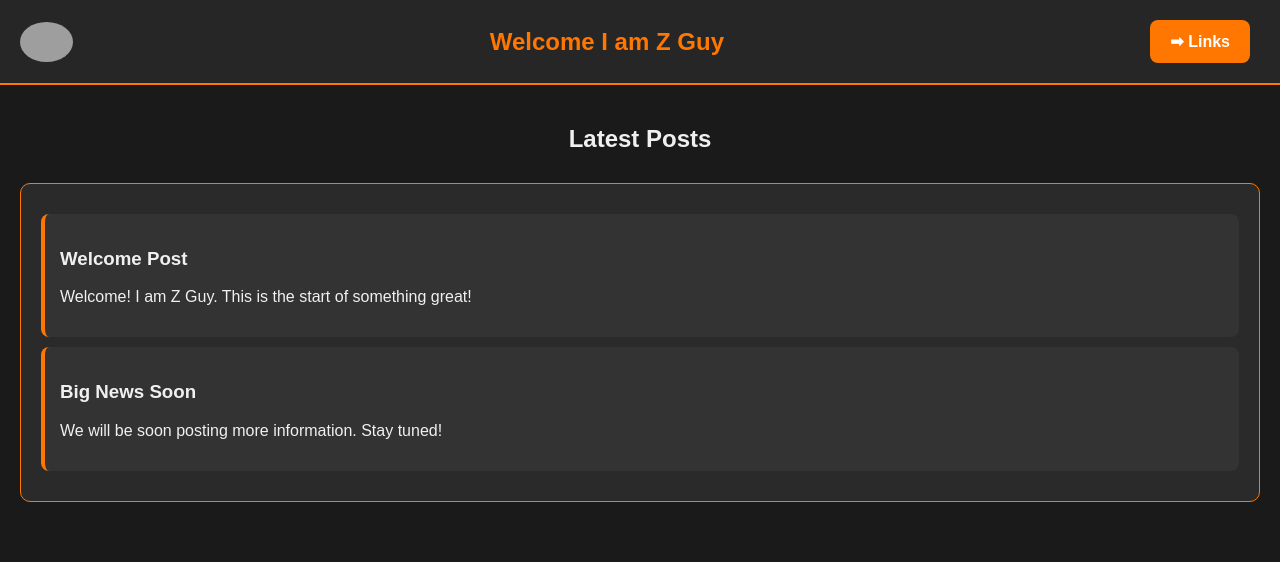
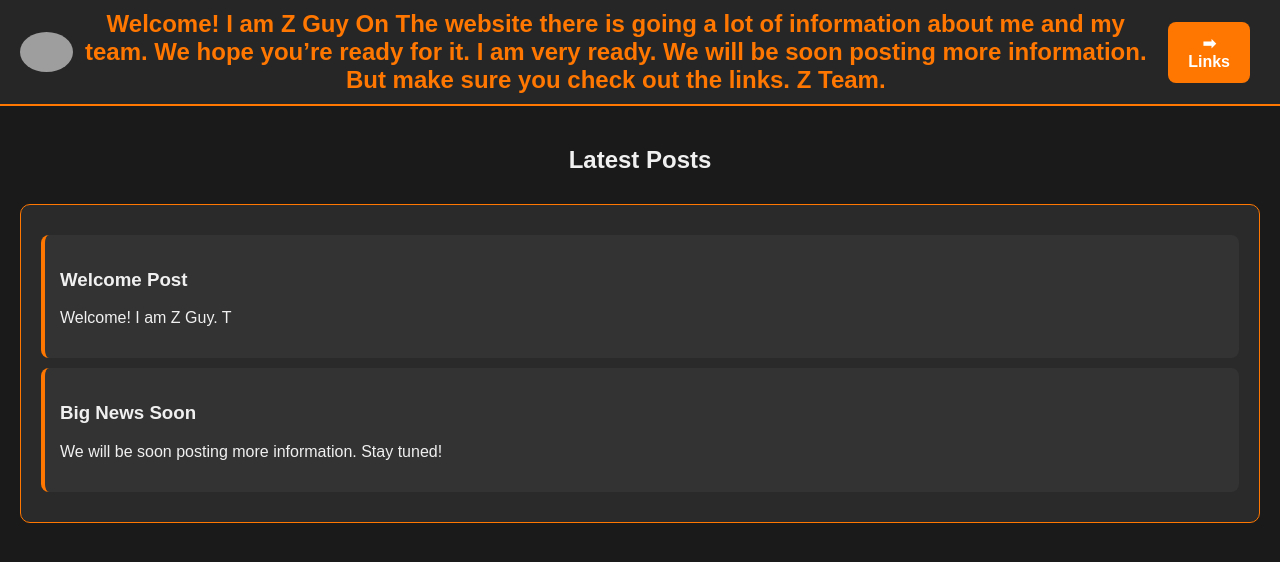
Before and after one commit to ZGuy-official/Z-YT, a plain HTML site: page index.html in a window 1280 px wide. Drawn offline with Linux system fonts and the light colour scheme; grey boxes are pictures that could not be loaded.

Commit message:
Update index.html

```diff
--- a/index.html
+++ b/index.html
@@ -76,7 +76,7 @@
       const container = document.getElementById("posts");
       // Example placeholder posts
       const posts = [
-        { title: "Welcome Post", content: "Welcome! I am Z Guy. This is the start of something great!" },
+        { title: "Welcome Post", content: "Welcome! I am Z Guy. T" },
         { title: "Big News Soon", content: "We will be soon posting more information. Stay tuned!" }
       ];
       container.innerHTML = "";
@@ -94,7 +94,7 @@
 <body>
   <div class="navbar">
     <img src="ZGuy.png" alt="Z Guy Logo">
-    <h1>Welcome I am Z Guy</h1>
+    <h1>Welcome! I am Z Guy On The website there is going a lot of information about me and my team. We hope you’re ready for it. I am very ready. We will be soon posting more information. But make sure you check out the links. Z Team.</h1>
     <a class="link-btn" href="https://zguy-official.github.io/z-links/">➡ Links</a>
   </div>
 
```
